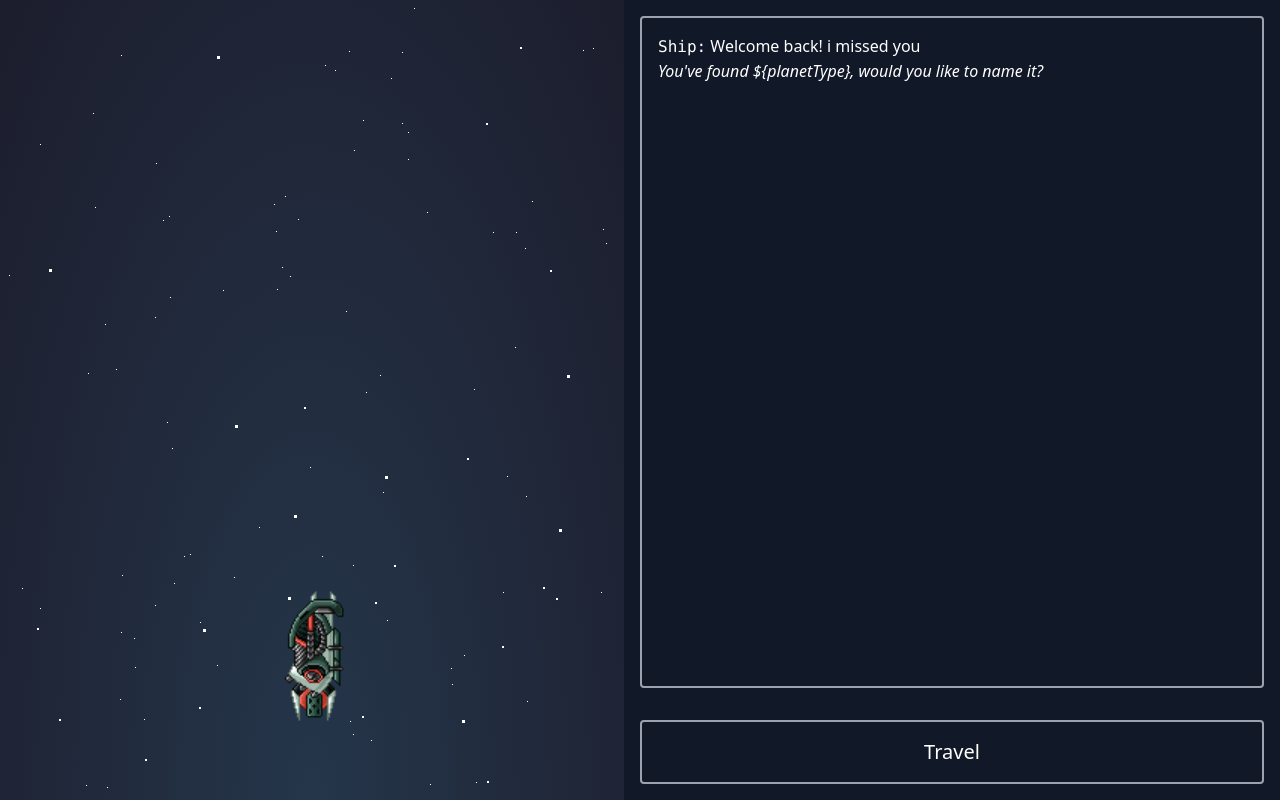
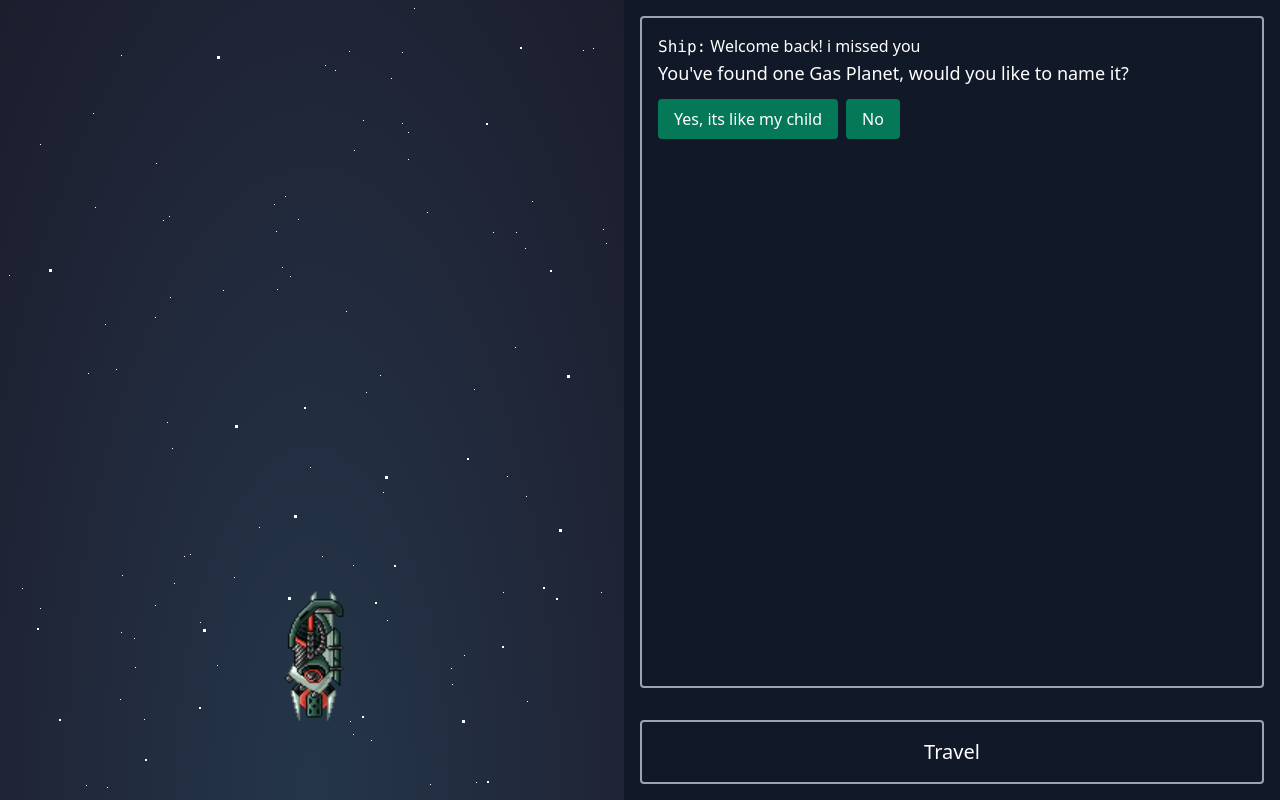
Before and after one commit to desireco/rpg_space_game, a Next.js app: page /journey in a window 1280 px wide. Both pictures are taken after a click on the button "Travel". Built offline with nearby package versions, Linux system fonts and the light colour scheme.

Commit message:
WIP: Add more events, options, outcomes and ui improvements

```diff
--- /dev/null
+++ b/components/journey/EnemyEventLog.js
@@ -0,0 +1,54 @@
+import { useState } from "react";
+
+const EnemyEventLog = ({ event, onActionClick }) => {
+  const [actionTypeTriggered, setActionTypeTriggered] = useState(null);
+  const [isOutcomeVisible, setIsOutcomeVisible] = useState(false);
+
+  const handleActionClick = (actionType) => () => {
+    setActionTypeTriggered(actionType);
+    setIsOutcomeVisible(true);
+    onActionClick();
+  };
+
+  function renderEventActions() {
+    if (event.actions) {
+      return event.actions.map((action) => {
+        return (
+          <button
+            key={String(action.type)}
+            className="mr-2 rounded bg-red-700 hover:bg-red-600 py-2 px-4"
+            onClick={handleActionClick(action.type)}
+          >
+            {action.message}
+          </button>
+        );
+      });
+    }
+
+    return null;
+  }
+
+  function renderEventOutcomes() {
+    if (isOutcomeVisible) {
+      const outcome = event.outcomes.find((outcome) => {
+        return outcome.type === actionTypeTriggered;
+      });
+
+      return <p>{outcome.message}</p>;
+    }
+
+    return null;
+  }
+
+  return (
+    <div className="pb-4">
+      <p className="text-red-600 text-lg mb-3">{event.message}</p>
+
+      <div className="flex">{renderEventActions()}</div>
+
+      <div className="flex">{renderEventOutcomes()}</div>
+    </div>
+  );
+};
+
+export default EnemyEventLog;
--- /dev/null
+++ b/components/journey/SpaceEventLog.js
@@ -0,0 +1,58 @@
+import { useState } from "react";
+
+const SpaceEventLog = ({ event, onActionClick }) => {
+  const [actionTypeTriggered, setActionTypeTriggered] = useState(null);
+  const [isOutcomeVisible, setIsOutcomeVisible] = useState(false);
+  function getEventMessage() {
+    const { name } = event.eventData.spaceObject;
+    return event.message.replace("${planetType}", name);
+  }
+
+  const handleActionClick = (actionType) => () => {
+    setActionTypeTriggered(actionType);
+    setIsOutcomeVisible(true);
+    onActionClick()
+  };
+
+  function renderEventActions() {
+    if (event.actions) {
+      return event.actions.map((action) => {
+        return (
+          <button
+            key={String(action.type)}
+            className="mr-2 rounded bg-green-700 hover:bg-green-600 py-2 px-4"
+            onClick={handleActionClick(action.type)}
+          >
+            {action.message}
+          </button>
+        );
+      });
+    }
+
+    return null;
+  }
+
+  function renderEventOutcomes() {
+    if (isOutcomeVisible) {
+      const outcome = event.outcomes.find((outcome) => {
+        return outcome.type === actionTypeTriggered;
+      });
+
+      return <p>{outcome.message}</p>;
+    }
+
+    return null;
+  }
+
+  return (
+    <div className="pb-4">
+      <p className="text-lg mb-3">{getEventMessage()}</p>
+
+      <div className="flex">{renderEventActions()}</div>
+
+      <div className="flex">{renderEventOutcomes()}</div>
+    </div>
+  );
+};
+
+export default SpaceEventLog;
--- a/events.js
+++ b/events.js
@@ -1,13 +1,50 @@
 import { getRandomFrom } from "./utils";
 
-const ASTEROID = 0;
-const DRY_PLANET = 1;
-const GAS_PLANET = 2;
-const GREEN_PLANET = 3;
-const ICE_PLANET = 4;
-const ISLAND_PLANET = 5;
-const LAVA_PLANET = 6;
-const STAR = 7;
+const ASTEROIDS_ASSETS = ["asteroid_1.png", "asteroid_2.png", "asteroid_2.png"];
+const DRY_PLANETS_ASSETS = ["dry_planet_1.png"];
+const GAS_PLANETS_ASSETS = [
+  "gas_planet_1.png",
+  "gas_planet_2.png",
+  "gas_planet_2.png",
+];
+const GREEN_PLANETS_ASSETS = ["green_planet_1.png", "green_planet_2.png"];
+const ICE_PLANETS_ASSETS = ["ice_planet_1.png", "ice_planet_2.png"];
+const ISLAND_PLANETS_ASSETS = ["island_planet_1.png"];
+const LAVA_PLANETS_ASSETS = ["lava_planet_1.png"];
+const STARS_ASSETS = ["star_1.png"];
+
+const ASTEROID = { name: "Asteroid", asset: getRandomFrom(ASTEROIDS_ASSETS) };
+const DRY_PLANET = {
+  id: 0,
+  name: "Dry Planet",
+  asset: getRandomFrom(DRY_PLANETS_ASSETS),
+};
+const GAS_PLANET = {
+  id: 1,
+  name: "Gas Planet",
+  asset: getRandomFrom(GAS_PLANETS_ASSETS),
+};
+const GREEN_PLANET = {
+  id: 2,
+  name: "Green Planet",
+  asset: getRandomFrom(GREEN_PLANETS_ASSETS),
+};
+const ICE_PLANET = {
+  id: 3,
+  name: "Ice Planet",
+  asset: getRandomFrom(ICE_PLANETS_ASSETS),
+};
+const ISLAND_PLANET = {
+  id: 4,
+  name: "Island Planet",
+  asset: getRandomFrom(ISLAND_PLANETS_ASSETS),
+};
+const LAVA_PLANET = {
+  id: 5,
+  name: "Lava Planet",
+  asset: getRandomFrom(LAVA_PLANETS_ASSETS),
+};
+const STAR = { name: "Star", asset: getRandomFrom(STARS_ASSETS) };
 const PLANETS = [
   ASTEROID,
   DRY_PLANET,
@@ -21,31 +58,34 @@ const PLANETS = [
 
 const event = {
   eventId: "",
-  eventType: null, // 0 space, 1 enemy, 2, nothing
+  eventType: null, // 0 space, 1 enemy, 2 nothing
   eventData: {},
   message: "",
   isEnemy: false,
-  options: [],
+  actions: [],
 };
 
 export const SPACE_EVENTS = [
   {
     ...event,
-    message: "You've found ${planetType}, would you like to name it?",
+    message: "You've found one ${planetType}, would you like to name it?",
     eventType: 0,
     eventData: {
-      planetType: getRandomFrom(PLANETS),
+      spaceObject: getRandomFrom(PLANETS),
     },
-    options: [
+    actions: [
       {
+        type: 0,
         message: "Yes, its like my child",
-        outcome: {
-          message: "Thats... a nice name i guess",
-        },
       },
       {
+        type: 1,
         message: "No",
       },
+    ],
+    outcomes: [
+      { type: 0, message: "Thats... a nice name i guess" },
+      { type: 1, message: "Ok" },
     ],
   },
 ];
@@ -53,34 +93,97 @@ export const SPACE_EVENTS = [
 export const ENEMY_EVENTS = [
   {
     ...event,
-    message: "Space pirates! What would you do?",
+    message: "The space cartel is requesting money for protection",
+    eventType: 1,
+    actions: [
+      {
+        type: 0,
+        message: "Attack!",
+      },
+      {
+        type: 1,
+        message: "Flee",
+      },
+    ],
+    outcomes: [
+      { type: 0, message: "You made them pay you instead! (exp+, money+)" },
+      { type: 1, message: "While scaping the cartel thugs hit you (health-)" },
+    ],
+  },
+  {
+    ...event,
+    message: "Rogue Empire Gendarmerie are trying to board you!",
+    eventType: 1,
+    actions: [
+      {
+        type: 0,
+        message: "Attack the traitors!",
+      },
+      {
+        type: 1,
+        message: "Run away",
+      },
+    ],
+    outcomes: [
+      { type: 0, message: "You manage to destroy them! (exp+, money+)" },
+      { type: 1, message: "You managed to space undamaged" },
+    ],
+  },
+  {
+    ...event,
+    message:
+      "You found an abandoned spaceship, upon inspection you realize that its full some sort of zombie people",
+    eventType: 1,
+    actions: [
+      {
+        type: 0,
+        message: "Aim to the head!",
+      },
+      {
+        type: 1,
+        message: "I don't like zombies!",
+      },
+    ],
+    outcomes: [
+      {
+        type: 0,
+        message: "You cleaned the ship and got loot! (exp+, money+, loot+)",
+      },
+      { type: 1, message: "They bite you a bit but you scaped (health-)" },
+    ],
   },
 ];
 
 export const NOTHING_EVENTS = [
   {
     ...event,
-    message: "As you move deep in space you found nothing",
+    message: "As you move deep in space you find nothing",
+    eventType: 2,
   },
   {
     ...event,
     message: "Everyday you wish for a sunrise",
+    eventType: 2,
   },
   {
     ...event,
     message: "You wonder if traveling in space was the best choice",
+    eventType: 2,
   },
   {
     ...event,
     message: "Today is a good day",
+    eventType: 2,
   },
   {
     ...event,
     message: "Is it day or night in space?",
+    eventType: 2,
   },
   {
     ...event,
-    message: "Hi",
+    message: "Hi, you know space is infinite? what's the point",
+    eventType: 2,
   },
 ];
 
--- a/pages/journey.js
+++ b/pages/journey.js
@@ -1,15 +1,28 @@
 import Head from "next/head";
-import { useState } from "react";
+import { useEffect, useRef, useState } from "react";
+import EnemyEventLog from "../components/journey/EnemyEventLog";
+import SpaceEventLog from "../components/journey/SpaceEventLog";
 import styles from "../styles/journey.module.css";
 
 const JourneyPage = () => {
   const [events, setEvents] = useState([]);
+  const eventLogBottomAnchorRef = useRef(null);
+
+  useEffect(() => {
+    if (events) {
+      scrollToBottomLog();
+    }
+  }, [events]);
+
+  function scrollToBottomLog() {
+    eventLogBottomAnchorRef.current.scrollIntoView({ behavior: "smooth" });
+  }
 
   async function handleTravelClick() {
     try {
       const eventResponse = await fetch("http://localhost:3000/api/event");
       const response = await eventResponse.json();
-      setEvents([...events, response]);
+      setEvents((events) => [...events, response]);
     } catch (error) {
       console.log("Error!: ", error);
     }
@@ -22,9 +35,37 @@ const JourneyPage = () => {
 
     return (
       <>
-        {events.map((event) => (
-          <p className="mb-2 italic">{event.message}</p>
-        ))}
+        {events.map((event) => {
+          const { eventType } = event;
+
+          switch (eventType) {
+            case 0:
+              return (
+                <SpaceEventLog
+                  event={event}
+                  onActionClick={scrollToBottomLog}
+                />
+              );
+            case 1:
+              return (
+                <EnemyEventLog
+                  event={event}
+                  onActionClick={scrollToBottomLog}
+                />
+              );
+
+            case 2:
+              return (
+                <p className="pb-4 italic">
+                  <code>Travel Log: </code>
+                  {event.message}
+                </p>
+              );
+
+            default:
+              return null;
+          }
+        })}
       </>
     );
   }
@@ -48,13 +89,15 @@ const JourneyPage = () => {
           />
         </div>
 
-        <div className="flex flex-1 flex-col bg-gray-900 text-white p-4 justify-between">
-          <div className="flex flex-col p-4 border-gray-400 border-2 rounded h-full">
+        <div className="flex flex-1 flex-col bg-gray-900 text-white p-4 justify-between h-screen">
+          <div className="flex flex-col p-4 border-gray-400 border-2 rounded h-full overflow-scroll">
             <p>
               <code>Ship:</code> Welcome back! i missed you
             </p>
 
             {renderTravelLogs()}
+
+            <div ref={eventLogBottomAnchorRef} />
           </div>
           <button
             className="text-xl p-4 border-gray-400 bg-gray-900 border-2 rounded mt-8 hover:bg-gray-800"
```
